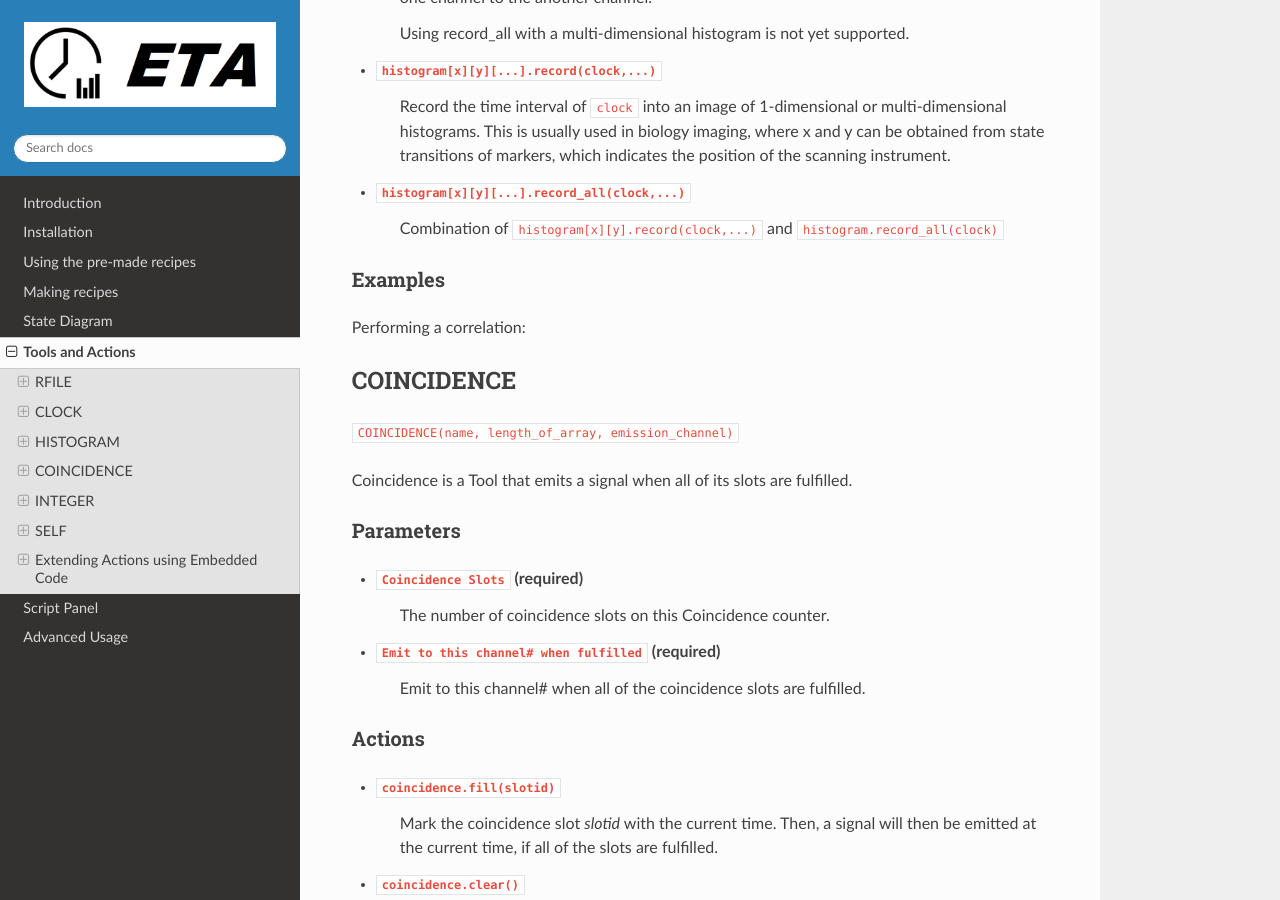
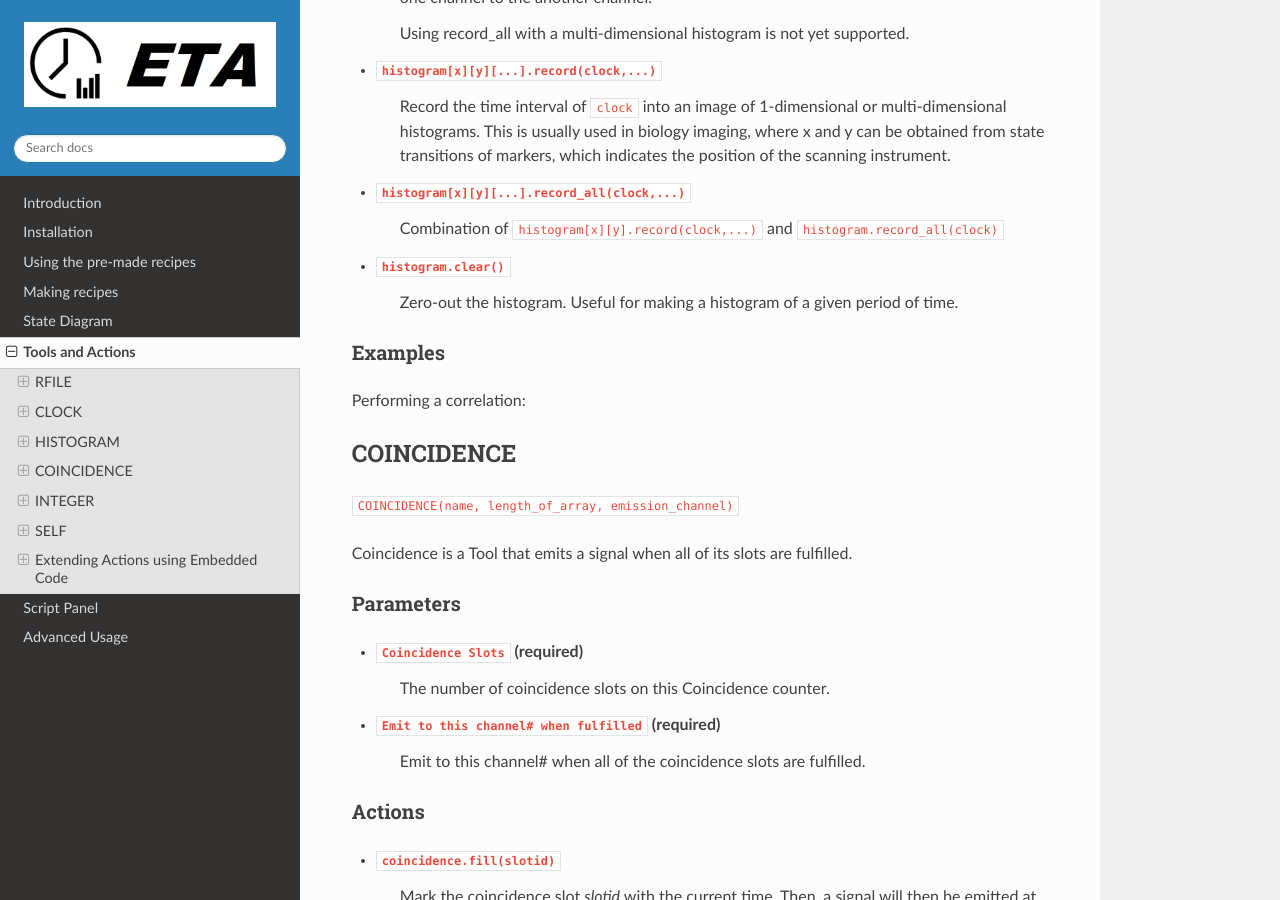
Before and after one commit to timetag/timetag.github.io, a Sphinx documentation site: the page built from docs/actions.rst, in a window 1280 px wide and 900 px high, scrolled down 5562 px. Built offline with Sphinx 7.4.7 and the Read the Docs theme 2.0.0, drawn with Linux system fonts in a browser that asks for light colours.

Commit message:
Update actions.rst

```diff
--- a/docs/actions.rst
+++ b/docs/actions.rst
@@ -167,6 +167,9 @@ Actions
 
 - ``histogram[x][y][...].record_all(clock,...)``
     Combination of ``histogram[x][y].record(clock,...)`` and ``histogram.record_all(clock)``
+
+- ``histogram.clear()``
+    Zero-out the histogram. Useful for making a histogram of a given period of time.
 
 Examples
 ......
```
